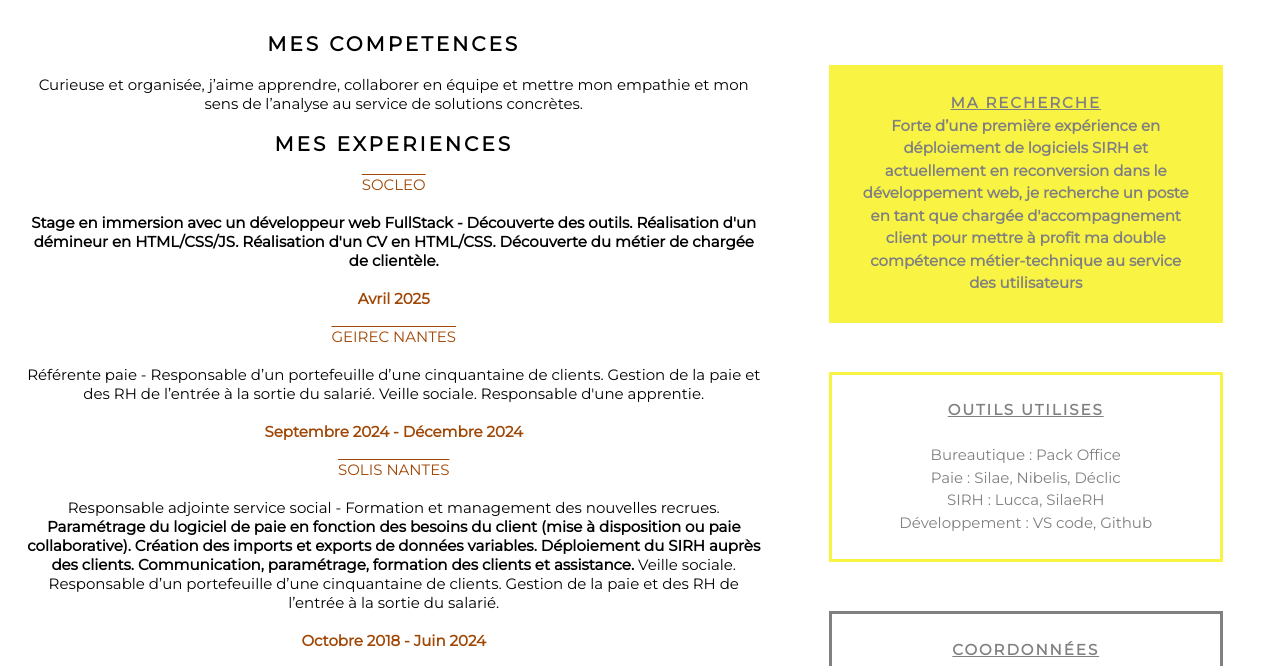
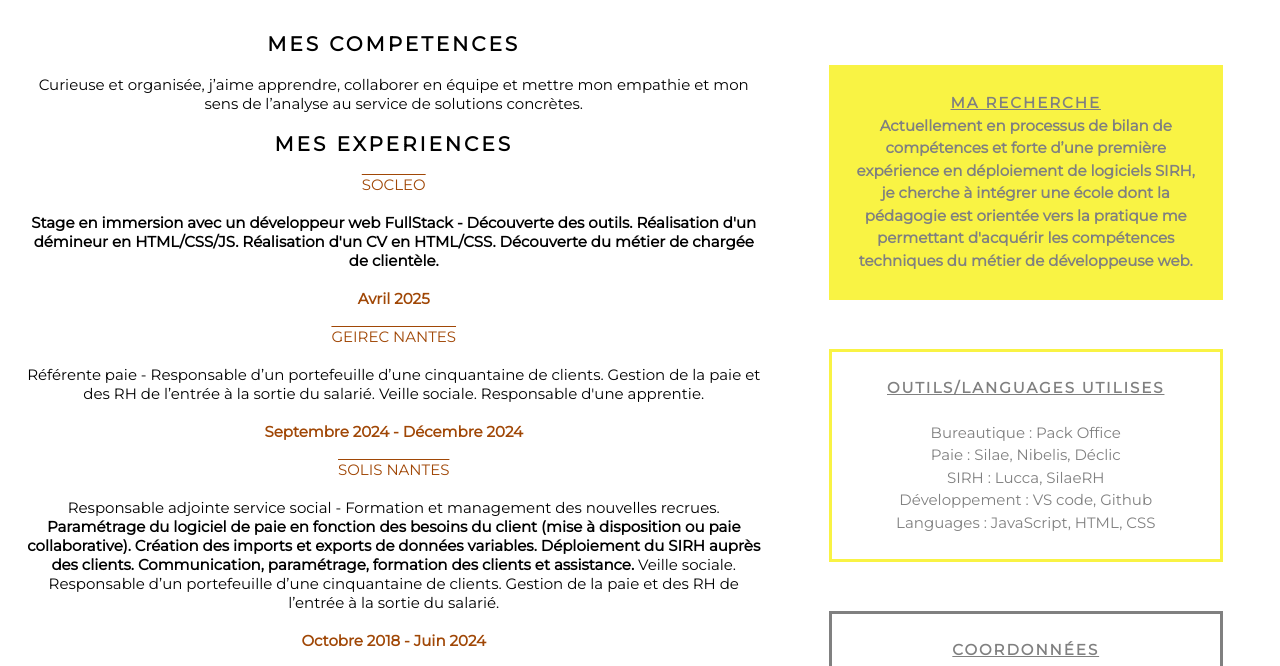
Before and after one commit to JeannePeuron/CV-JeannePeuron, a plain HTML site: page index.html in a window 1280 px wide. Shown: the part 121-787 px from the top of the page. Drawn offline with Linux system fonts and the light colour scheme.

Commit message:
Update index.html

```diff
--- a/index.html
+++ b/index.html
@@ -176,14 +176,14 @@
 
                     </div>
 
-                    Forte d’une première expérience en déploiement de logiciels SIRH et actuellement en reconversion dans le développement web, je recherche un poste en tant que chargée d'accompagnement client pour mettre à profit ma double compétence métier-technique au service des utilisateurs
+                    Actuellement en processus de bilan de compétences et forte d’une première expérience en déploiement de logiciels SIRH, je cherche à intégrer une école dont la pédagogie est orientée vers la pratique me permettant d'acquérir les compétences techniques du métier de développeuse web.
 
                 </div>
                 <div class="Intérêt">
 
                     <div class="TitreDivers">
 
-                        OUTILS UTILISES
+                        OUTILS/LANGUAGES UTILISES
 
                     </div>
 
@@ -196,6 +196,8 @@
                     SIRH : Lucca, SilaeRH
                     <br>
                     Développement : VS code, Github
+                    <br>
+                    Languages : JavaScript, HTML, CSS
 
                 </div>
                 <div class="Coordonnées">
```
